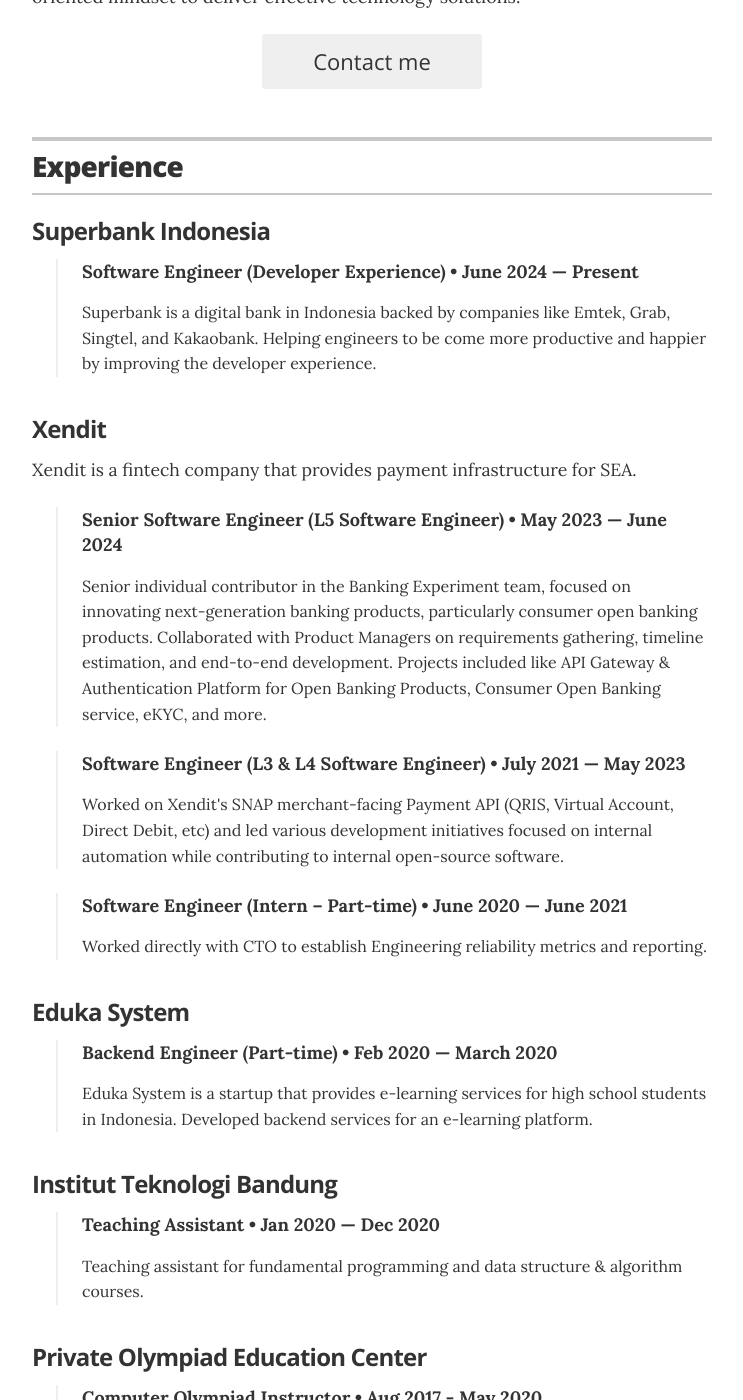
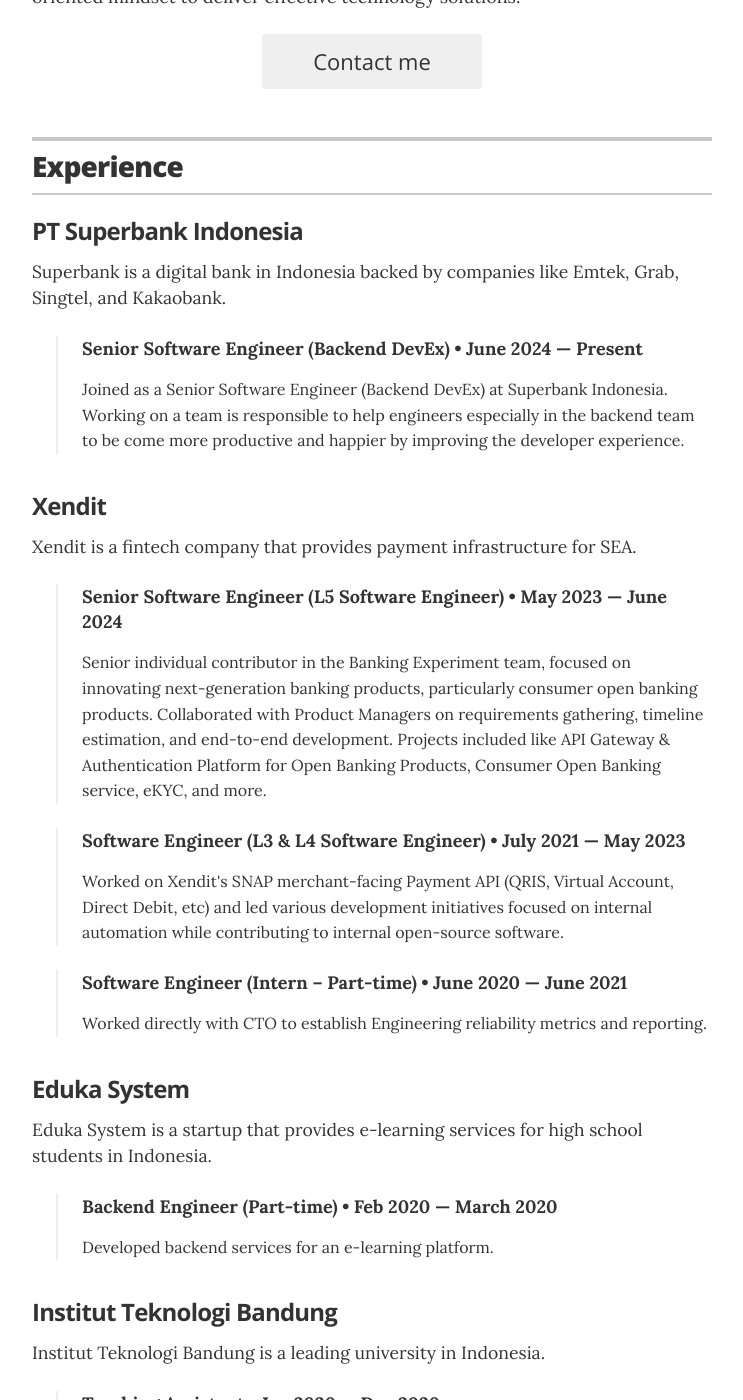
Before and after one commit to irfansofyana/resume, a Jekyll site: the page built from index.html, in a window 1280 px wide and 1400 px high, scrolled down 459 px. Shown: the whole window, without its empty margins (268-1011 px from the left). Built offline with Jekyll 4.4.1, drawn with Linux system fonts in a browser that asks for light colours.

Commit message:
update experience and email

```diff
--- a/_config.yml
+++ b/_config.yml
@@ -14,13 +14,13 @@
 resume_title:                   "Software Engineer"
 
 # used for the contact button in _layouts/resume.html
-resume_contact_email:           "irfansofyana0305@gmail.com"
+resume_contact_email:           "mail@irfansp.dev"
 
 # the next two items are used for schema itemprops in _layouts/resume.html
 resume_contact_telephone:       "-"
 resume_contact_address:         "Indonesia"
 
-resume_header_contact_info:     "Jakarta, Indonesia • irfansofyana0305@gmail.com"
+resume_header_contact_info:     "Jakarta, Indonesia • mail@irfansp.dev"
 display_header_contact_info:    "false"
 
 resume_header_intro: "<p>Irfan Sofyana Putra is a Software Engineer from Indonesia, specializing in banking, payments, and Developer Experience. He holds a B.Sc. in Informatics from Bandung Institute of Technology. His technical expertise spans from backend to platform engineering, with interests in distributed systems, microservices, and algorithms. A quick learner who can work independently and drive initiatives, he combines strong problem-solving skills with a customer-oriented mindset to deliver effective technology solutions.</p>"
--- a/_data/experience.yml
+++ b/_data/experience.yml
@@ -1,9 +1,10 @@
 # Jobs
-- company: Superbank Indonesia
+- company: PT Superbank Indonesia
+  summary: Superbank is a digital bank in Indonesia backed by companies like Emtek, Grab, Singtel, and Kakaobank.
   positions:
-    - role: Software Engineer (Developer Experience)
+    - role: Senior Software Engineer (Backend DevEx)
       duration: June 2024 — Present
-      summary: Superbank is a digital bank in Indonesia backed by companies like Emtek, Grab, Singtel, and Kakaobank. Helping engineers to be come more productive and happier by improving the developer experience.
+      summary: Joined as a Senior Software Engineer (Backend DevEx) at Superbank Indonesia. Working on a team is responsible to help engineers especially in the backend team to be come more productive and happier by improving the developer experience.
 
 - company: Xendit
   summary: Xendit is a fintech company that provides payment infrastructure for SEA.
@@ -21,12 +22,14 @@
       summary: Worked directly with CTO to establish Engineering reliability metrics and reporting.
 
 - company: Eduka System
+  summary: Eduka System is a startup that provides e-learning services for high school students in Indonesia.
   positions:
     - role: Backend Engineer (Part-time)
       duration: Feb 2020 — March 2020
-      summary: Eduka System is a startup that provides e-learning services for high school students in Indonesia. Developed backend services for an e-learning platform.
+      summary: Developed backend services for an e-learning platform.
 
 - company: Institut Teknologi Bandung
+  summary: Institut Teknologi Bandung is a leading university in Indonesia.
   positions:
     - role: Teaching Assistant
       duration: Jan 2020 — Dec 2020
```
Also changed, not shown: 1 other file.
